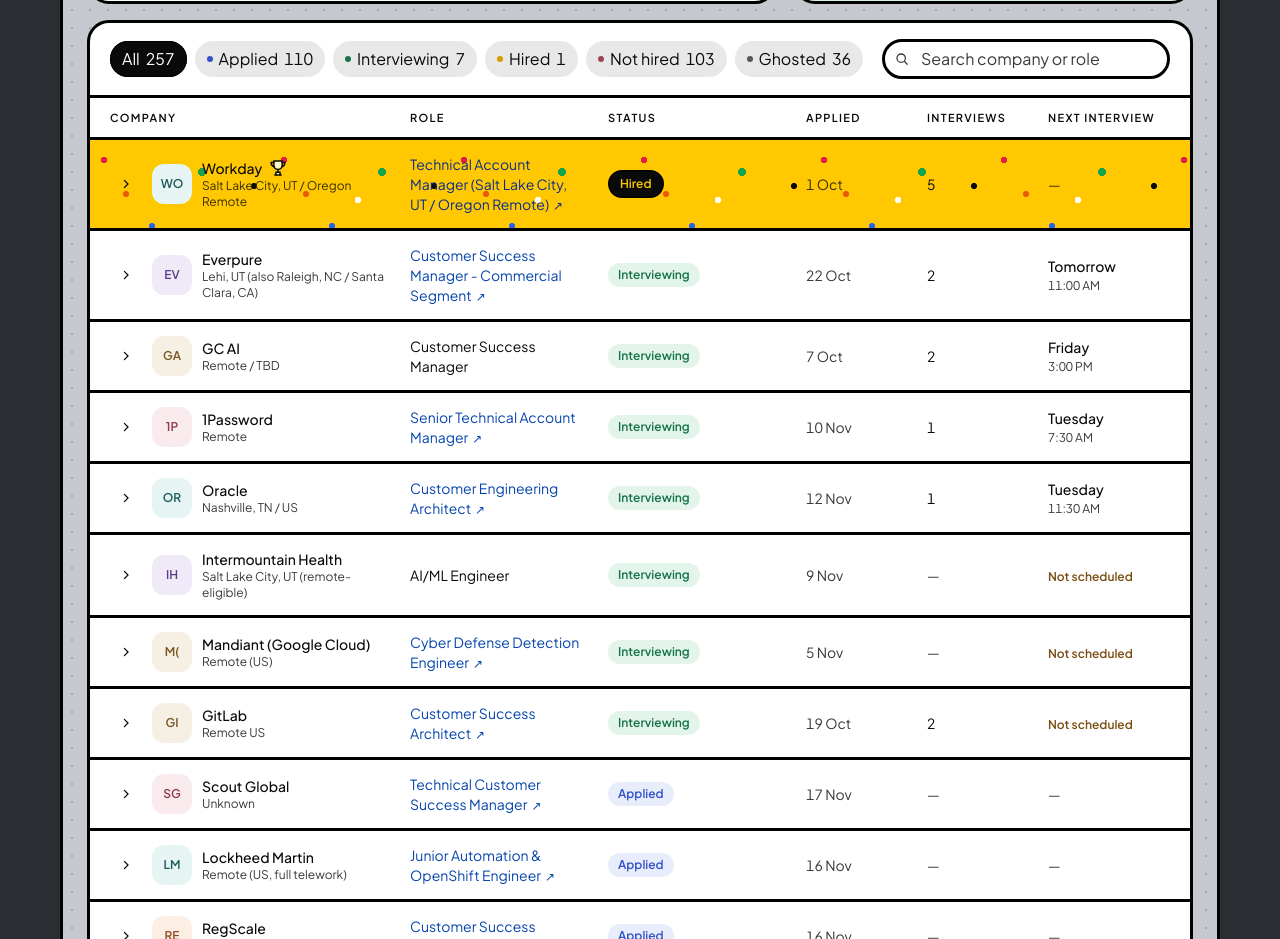
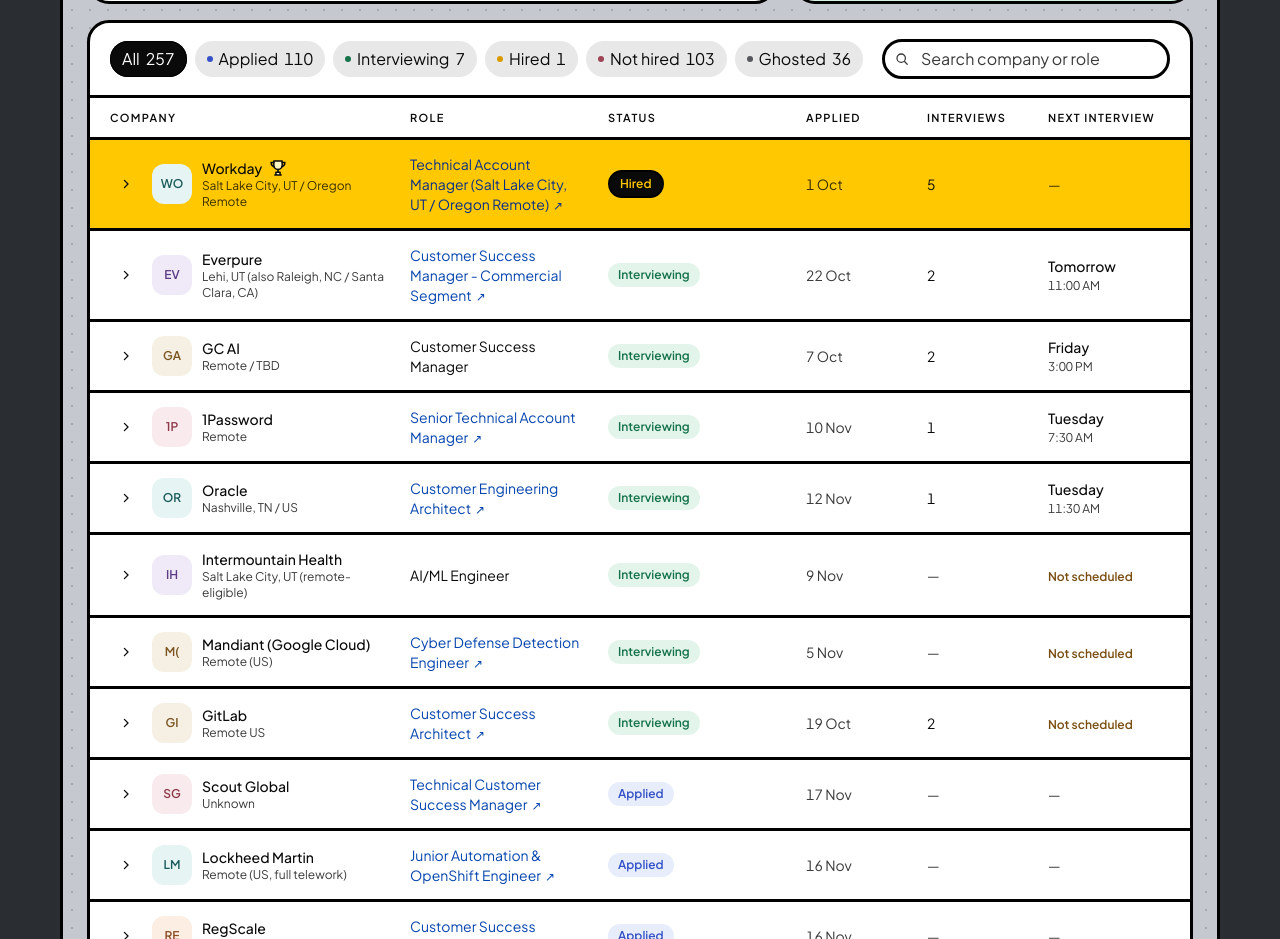
Before and after one commit to LEED337/job-status-board, a React (Vite) app: page / in a window 1280 px wide. Shown: the part 1080-2019 px from the top of the page. Built offline with nearby package versions, Linux system fonts and the light colour scheme.

Commit message:
Remove confetti from Hired card (#173)
Co-authored-by: Grok Bot <bot@users.noreply.github.com>

```diff
--- a/src/index.css
+++ b/src/index.css
@@ -232,7 +232,7 @@ select:focus-visible {
   color: var(--ink) !important;
 }
 
-/* Hired: gold surface with a drifting CSS confetti layer. Locally pins the
+/* Hired: solid gold surface. Locally pins the
    ink and link colors so text stays near-black on gold in dark mode too. */
 .hired-surface {
   --ink: #0a0a0a;
@@ -242,27 +242,6 @@ select:focus-visible {
   --tint: rgba(0, 0, 0, 0.12);
   color: #0a0a0a;
   background-color: #ffc800 !important;
-  background-repeat: repeat;
-  background-size: 180px 120px;
-  background-image:
-    radial-gradient(circle 3.5px at 14px 18px, #e11d48 96%, transparent),
-    radial-gradient(circle 3px at 62px 84px, #2563eb 96%, transparent),
-    radial-gradient(circle 4px at 112px 30px, #16a34a 96%, transparent),
-    radial-gradient(circle 3px at 150px 96px, #7c3aed 96%, transparent),
-    radial-gradient(circle 3.5px at 88px 58px, #ffffff 96%, transparent),
-    radial-gradient(circle 3px at 36px 52px, #ea580c 96%, transparent),
-    radial-gradient(circle 3px at 164px 44px, #0a0a0a 96%, transparent),
-    radial-gradient(circle 4px at 128px 108px, #db2777 96%, transparent);
-  animation: hired-confetti 9s linear infinite;
-}
-
-@keyframes hired-confetti {
-  from {
-    background-position-y: 0;
-  }
-  to {
-    background-position-y: 120px;
-  }
 }
 
 @media (prefers-reduced-motion: reduce) {
```
